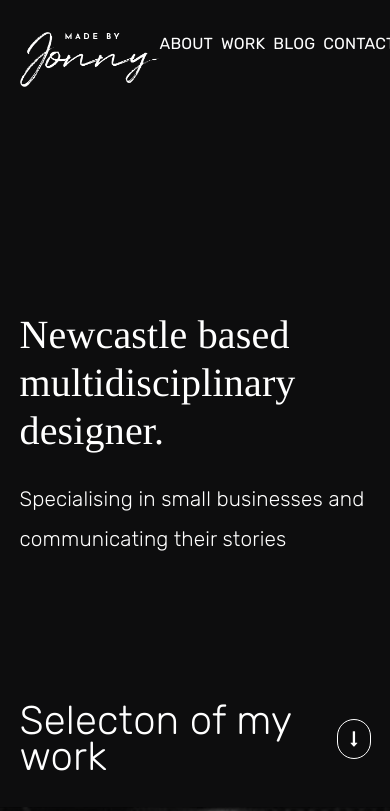
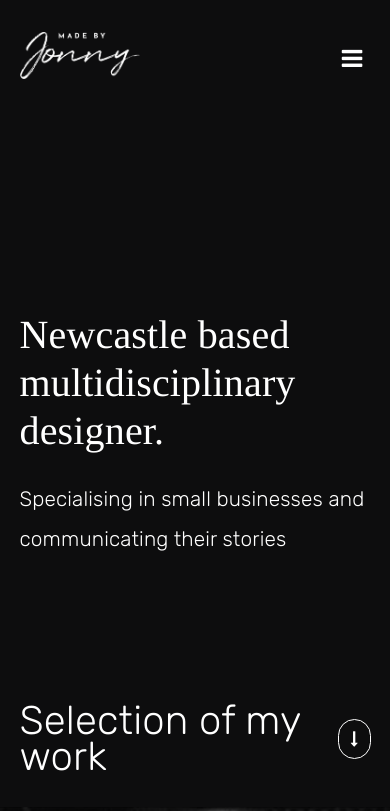
Before and after one commit to made-by-jonny/portfolio, a Next.js app: page / in a window 390 px wide. Shown: the top 811 px of the page. Built offline with nearby package versions, Linux system fonts and the light colour scheme.

Commit message:
added mobile menu

```diff
--- a/components/mast/index.tsx
+++ b/components/mast/index.tsx
@@ -35,7 +35,7 @@ const Mast: React.FC = ({ children }) => {
   return (
     <MastStyle>
       <div className="branding-area">
-        <img src="/images/watermark.png" width="140px" />
+        <img src="/images/watermark.png" width="120px" />
       </div>
       <PrimaryNavigation items={items} className="navigation" />
     </MastStyle>
--- a/components/primaryNav/index.tsx
+++ b/components/primaryNav/index.tsx
@@ -1,4 +1,4 @@
-import React from "react";
+import React, { useState } from "react";
 import styled from "styled-components";
 
 interface NavItem {
@@ -14,6 +14,9 @@ interface Navigation {
 const PrimaryNavigationStyle: React.FC<{
   className?: string | (() => string);
 }> = styled.nav`
+  display: flex;
+  justify-content: flex-end;
+
   ul {
     all: unset;
     list-style: none;
@@ -30,12 +33,72 @@ const PrimaryNavigationStyle: React.FC<{
     text-decoration: none;
     color: ${({ theme }) => theme.colors.light};
   }
+
+  button {
+    display: none;
+    color: #fff;
+    margin: 0;
+    font-size: 1.5rem;
+  }
+
+  button.close {
+    position: absolute;
+    top: 2rem;
+    right: 2rem;
+    z-index: 100;
+  }
+
+  @media (max-width: 521px) {
+    text-align: right;
+    ul {
+      display: none;
+    }
+
+    &[data-active="true"] {
+      display: flex;
+      button.close {
+        display: block;
+      }
+      ul {
+        box-sizing: border-box;
+        backdrop-filter: blur(10px);
+        display: flex;
+        position: fixed;
+        flex-direction: column;
+        text-align: left;
+        justify-content: center;
+        top: 0;
+        left: 0;
+        height: 100%;
+        width: 100%;
+        padding: 2rem;
+        background: rgba(0, 0, 0, 0.5);
+        font-size: 2rem;
+        z-index: 99;
+      }
+      li {
+        margin-bottom: 1rem;
+      }
+    }
+    button.menu {
+      display: block;
+    }
+    button.close {
+      display: hidden;
+    }
+  }
 `;
 
 const PrimaryNavigation: React.FC<Navigation> = (props) => {
   const { items = [], className } = props;
+  const [menuState, setMenuState] = useState(false);
+
+  const toggleMenu = (): void => {
+    setMenuState(!menuState);
+  };
+
   return (
-    <PrimaryNavigationStyle className={className}>
+    <PrimaryNavigationStyle className={className} data-active={menuState}>
       <ul>
         {items.map(({ url, alias }) => (
           <li>
@@ -43,6 +106,12 @@ const PrimaryNavigation: React.FC<Navigation> = (props) => {
           </li>
         ))}
       </ul>
+      <button className="menu" onClick={toggleMenu}>
+        <i className="fa fa-bars" aria-hidden="true"></i>
+      </button>
+      <button className="close" onClick={toggleMenu}>
+        <i className="fa fa-times" aria-hidden="true"></i>
+      </button>
     </PrimaryNavigationStyle>
   );
 };
--- a/package.json
+++ b/package.json
@@ -14,8 +14,10 @@
   "dependencies": {
     "@types/styled-components": "^5.1.4",
     "next": "^10.0.1",
+    "nodemailer": "^6.4.15",
     "react": "^17.0.1",
     "react-dom": "^17.0.1",
+    "sendmail": "^1.6.1",
     "styled-components": "^5.2.1"
   },
   "devDependencies": {
--- /dev/null
+++ b/pages/api/contact/index.ts
@@ -0,0 +1,40 @@
+import { NextApiRequest, NextApiResponse } from "next";
+const nodemailer = require("nodemailer");
+
+export default async (req: NextApiRequest, res: NextApiResponse) => {
+  if (req.method === "POST") {
+    console.log(req.body);
+    const mailOptions = {
+      from: "hello@madebyjonny.com",
+      to: "hello@madebyjonny.com",
+      subject: "website Submmission" + req.body.topic + " " + req.body.budget,
+      text: req.body.message,
+    };
+
+    const transporter = nodemailer.createTransport({
+      host: "smtp.zoho.com",
+      port: 465,
+      secure: true, // use SSL
+      auth: {
+        user: "hello@madebyjonny.com",
+        pass: "",
+      },
+    });
+
+    try {
+      const mailer = await transporter.sendMail(mailOptions);
+      console.log(mailer);
+      res.statusCode = 200;
+      res.setHeader("Content-Type", "application/json");
+      res.end(JSON.stringify({ name: "mail sent" }));
+    } catch (e) {
+      res.statusCode = 400;
+      res.setHeader("Content-Type", "application/json");
+      res.end(JSON.stringify({ name: "issue sending message" }));
+    }
+  } else {
+    res.statusCode = 400;
+    res.setHeader("Content-Type", "application/json");
+    res.end(JSON.stringify({ message: "request not supported" }));
+  }
+};
--- a/pages/index.tsx
+++ b/pages/index.tsx
@@ -201,7 +201,7 @@ const Index: React.FC = () => {
       </HeroSection>
       <WorkSection>
         <header>
-          <h2>Selecton of my work</h2>
+          <h2>Selection of my work</h2>
           <i className="fa fa-long-arrow-down" aria-hidden="true"></i>
         </header>
         <ul>
```
Also changed, not shown: 1 other file (tests, documents, lock files or other folders).
